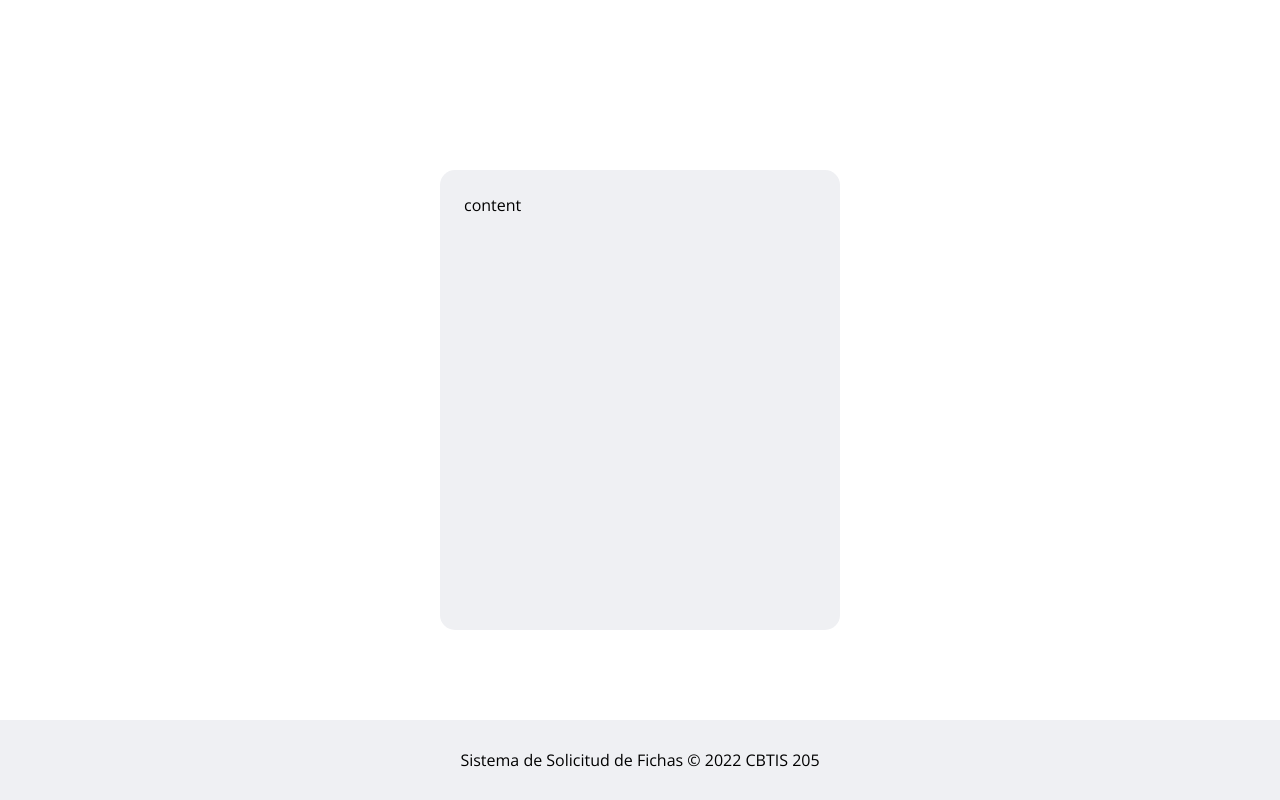
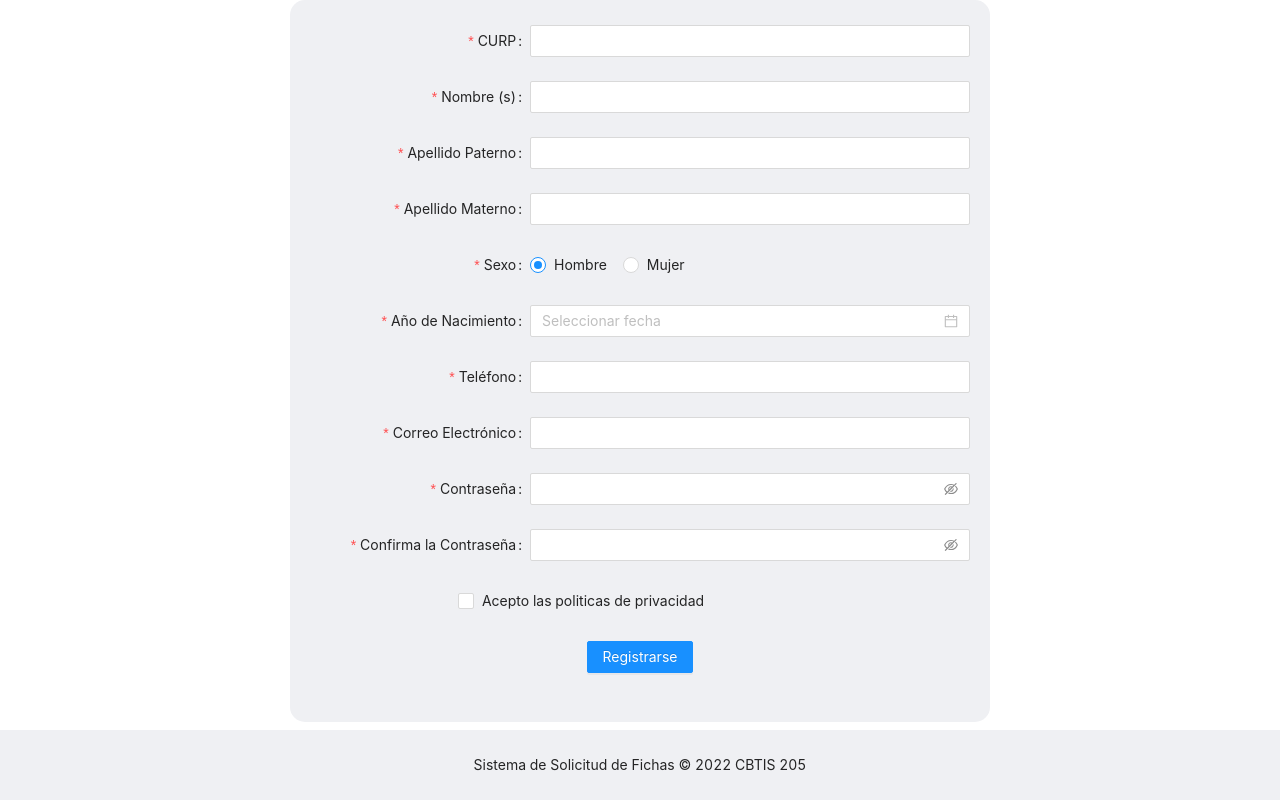
Before and after one commit to Juggantiss/residencia-front, a React (Create React App) app: page / in a window 1280 px wide. Built offline with nearby package versions, Linux system fonts and the light colour scheme; no server answers.

Commit message:
Creada vista previa de la pagina de registro

```diff
--- a/src/index.js
+++ b/src/index.js
@@ -2,6 +2,7 @@ import React from "react";
 import ReactDOM from "react-dom/client";
 import { BrowserRouter } from "react-router-dom";
 
+import "antd/dist/antd.css";
 import App from "./routes/App";
 
 const root = ReactDOM.createRoot(document.getElementById("root"));
--- a/src/pages/Register.jsx
+++ b/src/pages/Register.jsx
@@ -1,10 +1,207 @@
+import "../styles/registro/Register.modules.css";
+import "dayjs/locale/es-mx";
+import { useState } from "react";
+import {
+  Form,
+  Input,
+  Button,
+  Checkbox,
+  Col,
+  Row,
+  Radio,
+  DatePicker
+} from "antd";
 import Home from "../layouts/Home";
-import "../styles/registro/Register.modules.css";
+import locale from "antd/es/date-picker/locale/es_ES";
+
+const { Item } = Form;
+const { Password } = Input;
+const { Group } = Radio;
 
 function Register() {
+  const [valueRadio, setValueRadio] = useState(1);
+
+  const onChangeRadio = (e) => {
+    setValueRadio(e.target.value);
+  };
+
+  const formSuccess = (data) => {
+    console.log(data);
+  };
+
+  const formFailed = (error) => {
+    console.log(error);
+  };
+
+  const formItemLayout = {
+    labelCol: {
+      xs: {
+        span: 12
+      },
+      sm: {
+        span: 8
+      }
+    },
+    wrapperCol: {
+      xs: {
+        span: 4
+      },
+      sm: {
+        span: 20
+      }
+    }
+  };
+
   return (
     <Home>
-      <div>content</div>
+      <Form
+        name="form-register"
+        initialValues={{
+          name: ""
+        }}
+        onFinish={formSuccess}
+        onFinishFailed={formFailed}
+        {...formItemLayout}
+      >
+        <Item
+          label="CURP"
+          name={"curp"}
+          rules={[
+            {
+              required: true,
+              message: "Por favor ingresa tu curp"
+            }
+          ]}
+        >
+          <Input />
+        </Item>
+        <Item
+          label="Nombre (s)"
+          name={"name"}
+          rules={[
+            {
+              required: true,
+              message: "Por favor ingresa un nombre"
+            }
+          ]}
+        >
+          <Input />
+        </Item>
+        <Item
+          label="Apellido Paterno"
+          name={"firstLastName"}
+          rules={[
+            {
+              required: true,
+              message: "Por favor ingresa tu apellido paterno"
+            }
+          ]}
+        >
+          <Input />
+        </Item>
+        <Item
+          label="Apellido Materno"
+          name={"secondLastName"}
+          rules={[
+            {
+              required: true,
+              message: "Por favor ingresa tu apellido materno"
+            }
+          ]}
+        >
+          <Input />
+        </Item>
+        <Item
+          label="Sexo"
+          name={"gender"}
+          rules={[
+            {
+              required: true,
+              message: "Por favor ingresa tu sexo"
+            }
+          ]}
+        >
+          <Group
+            onChange={onChangeRadio}
+            value={valueRadio}
+            name="radioGender"
+            defaultValue={1}
+          >
+            <Radio value={1}>Hombre</Radio>
+            <Radio value={2}>Mujer</Radio>
+          </Group>
+        </Item>
+        <Item
+          label="Año de Nacimiento"
+          name={"dateBirth"}
+          rules={[
+            {
+              required: true,
+              message: "Por favor ingresa tu año de nacimiento"
+            }
+          ]}
+        >
+          <DatePicker className="datePicker" locale={locale} />
+        </Item>
+        <Item
+          label="Teléfono"
+          name={"phone"}
+          rules={[
+            {
+              required: true,
+              message: "Por favor ingresa tu número de teléfono"
+            }
+          ]}
+        >
+          <Input maxLength={10} />
+        </Item>
+        <Item
+          label="Correo Electrónico"
+          name={"email"}
+          rules={[
+            {
+              required: true,
+              message: "Por favor ingresa tu correo"
+            }
+          ]}
+        >
+          <Input />
+        </Item>
+        <Item
+          label="Contraseña"
+          name={"password"}
+          rules={[
+            {
+              required: true,
+              message: "Por favor ingresa una contraseña"
+            }
+          ]}
+        >
+          <Password />
+        </Item>
+        <Item
+          label="Confirma la Contraseña"
+          name={"password"}
+          rules={[
+            {
+              required: true,
+              message: "Por favor confirma tu contraseña"
+            }
+          ]}
+        >
+          <Password id="form-confirm_password" />
+        </Item>
+        <div className="items-bottom">
+          <Item name="polities" valuePropName="checked" className="input">
+            <Checkbox>Acepto las politicas de privacidad</Checkbox>
+          </Item>
+          <Item>
+            <Button type="primary" htmlType="submit">
+              Registrarse
+            </Button>
+          </Item>
+        </div>
+      </Form>
     </Home>
   );
 }
--- a/src/styles/Home.modules.css
+++ b/src/styles/Home.modules.css
@@ -12,26 +12,25 @@ html {
 
 .layout {
   display: flex;
-  width: 100%;
-  height: 100vh;
+  min-height: 100vh;
   background-color: #ffffff;
   align-items: center;
-  justify-content: center;
+  justify-content: space-between;
   flex-direction: column;
 }
 
 .content {
+  flex: none;
   background-color: #eff0f3;
   border-radius: 15px;
-  padding: 24px;
-  min-height: 460px;
-  min-width: 400px;
+  padding: 25px 20px;
+  width: 100%;
+  height: auto;
+  max-width: 700px;
 }
 
 .footer {
   display: flex;
-  position: absolute;
-  bottom: 0;
   width: 100%;
   height: 10%;
   background-color: #eff0f3;
--- a/src/styles/registro/Register.modules.css
+++ b/src/styles/registro/Register.modules.css
@@ -0,0 +1,16 @@
+.datePicker {
+  width: 100%;
+}
+
+.input {
+  width: 100%;
+}
+
+.items-bottom {
+  display: flex;
+  flex-direction: column;
+  align-items: center;
+  text-align: center;
+  margin: auto;
+  width: 100%;
+}
```
